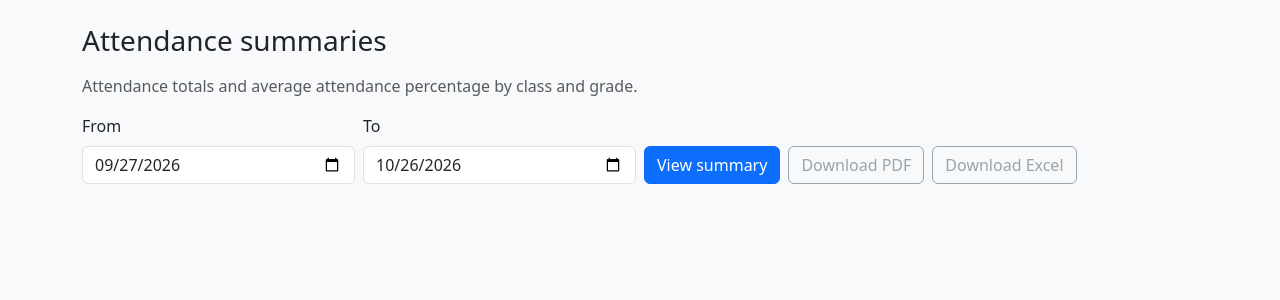
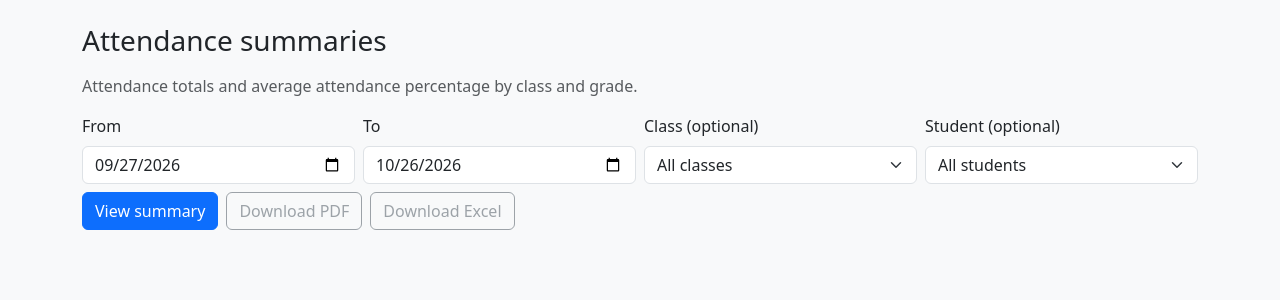
Before and after one commit to Smart-Attendance-Management-System/Student-Attendance-Management-System, a Django app: page /pages/attendance-summary/ in a window 1280 px wide. Shown: the part 56-356 px from the top of the page. Run offline with Django 5.2, Linux system fonts and the light colour scheme; a user stored in the database is signed in; tables that the repository leaves empty hold one stand-in row (values such as "Sample post").

Commit message:
Document and expose report filters
Co-authored-by: Copilot <223556219+Copilot@users.noreply.github.com>

```diff
--- a/pages/templates/pages/attendance_summary.html
+++ b/pages/templates/pages/attendance_summary.html
@@ -12,6 +12,24 @@
   <div class="col-12 col-md-3">
     <label for="endDate" class="form-label">To</label>
     <input type="date" id="endDate" class="form-control" value="{{ today|date:'Y-m-d' }}">
+  </div>
+  <div class="col-12 col-md-3">
+    <label for="classSelect" class="form-label">Class (optional)</label>
+    <select id="classSelect" class="form-select">
+      <option value="">All classes</option>
+      {% for academic_class in classes %}
+        <option value="{{ academic_class.pk }}">{{ academic_class.name }}</option>
+      {% endfor %}
+    </select>
+  </div>
+  <div class="col-12 col-md-3">
+    <label for="studentSelect" class="form-label">Student (optional)</label>
+    <select id="studentSelect" class="form-select">
+      <option value="">All students</option>
+      {% for student in students %}
+        <option value="{{ student.pk }}">{{ student.name }} ({{ student.roll_number }})</option>
+      {% endfor %}
+    </select>
   </div>
   <div class="col-12 col-md-auto">
     <button type="button" id="viewBtn" class="btn btn-primary">View summary</button>
@@ -148,6 +166,8 @@
   document.getElementById("viewBtn").addEventListener("click", async () => {
     const startDate = document.getElementById("startDate").value;
     const endDate = document.getElementById("endDate").value;
+    const classId = document.getElementById("classSelect").value;
+    const studentId = document.getElementById("studentSelect").value;
     visiblePeriod = null;
     exportButtons.forEach(button => { button.disabled = true; });
     if (!startDate || !endDate) {
@@ -160,6 +180,8 @@
     }
 
     const query = new URLSearchParams({ startDate, endDate });
+    if (classId) query.set("classId", classId);
+    if (studentId) query.set("studentId", studentId);
     try {
       const response = await fetch("/api/attendance/summary?" + query, {
         headers: { "Accept": "application/json" }
@@ -169,7 +191,7 @@
         showMessage("danger", data.message || "Could not load attendance summary.");
         return;
       }
-      visiblePeriod = { startDate, endDate };
+      visiblePeriod = Object.fromEntries(query.entries());
       exportButtons.forEach(button => { button.disabled = false; });
       render(data);
     } catch (error) {
--- a/pages/views.py
+++ b/pages/views.py
@@ -96,6 +96,8 @@ def attendance_summary(request):
         {
             "today": today,
             "month_ago": today - timedelta(days=29),
+            "classes": AcademicClass.objects.all(),
+            "students": Student.objects.select_related("section"),
         },
     )
 
```
Also changed, not shown: pages/templates/pages/my_attendance.html (+25 -2 lines), README.md.
